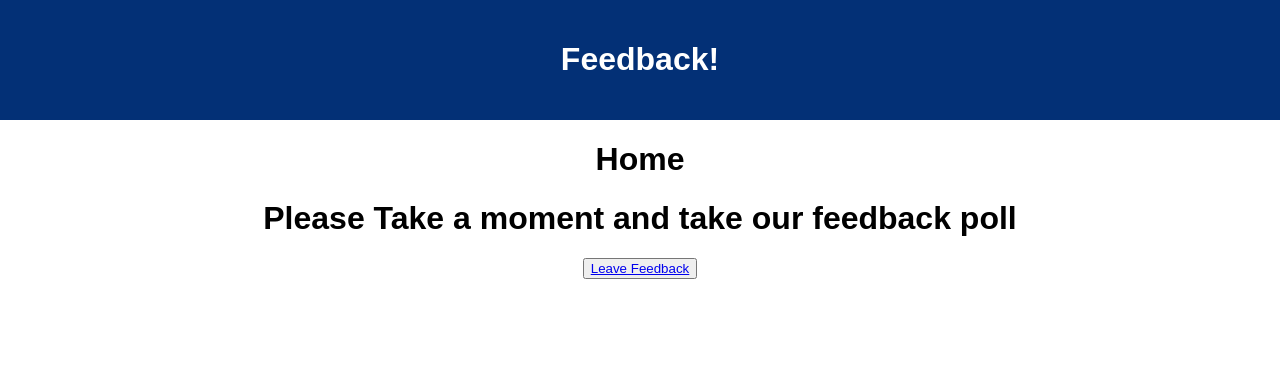
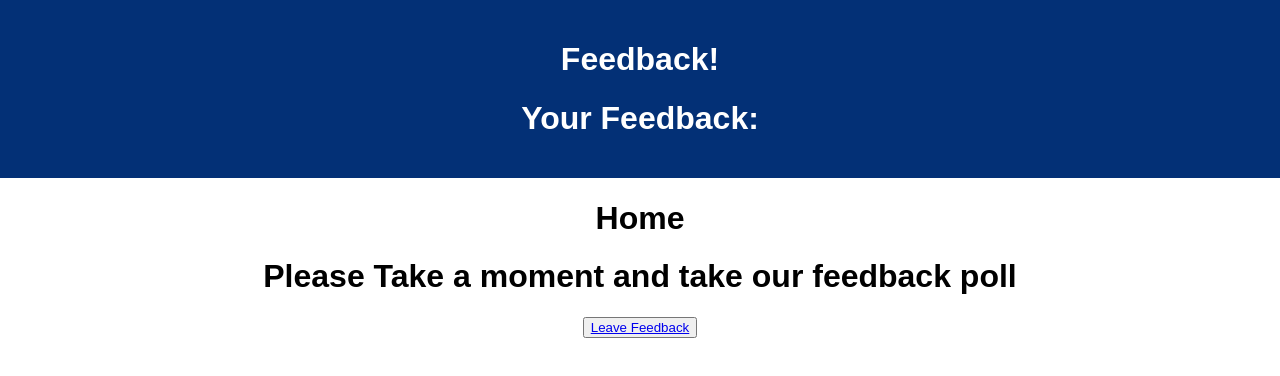
Before and after one commit to Frank-Raso/feedback-loop, a React (Create React App) app: page /Comments in a window 1280 px wide. Shown: the top 376 px of the page. Built offline with nearby package versions, Linux system fonts and the light colour scheme.

Commit message:
feelings

```diff
--- a/src/components/App/App.jsx
+++ b/src/components/App/App.jsx
@@ -1,6 +1,8 @@
 import React from 'react';
+import {useState} from 'react'
 import axios from 'axios';
 import './App.css';
+import {useSelector} from 'react-redux'
 import { Route, HashRouter } from 'react-router-dom';
 import Home from '../Home/Home';
 import Feeling from '../Feeling/Feeling';
@@ -12,11 +14,13 @@ import Success from '../Success/Success';
 
 
 function App() {
+  const feelBack = useSelector (store=> store.feedbackReducer)
 
   return (
     <div className='App'>
       <header className='App-header'>
         <h1 className='App-title'>Feedback!</h1>
+        <h1>Your Feedback:{feelBack}</h1>
 
       </header>
 
--- a/src/components/Comments/Comments.jsx
+++ b/src/components/Comments/Comments.jsx
@@ -1,4 +1,5 @@
 import React from 'react';
+import {useState} from 'react'
 
 function comments() {
   return (
--- a/src/components/Feeling/Feeling.jsx
+++ b/src/components/Feeling/Feeling.jsx
@@ -1,11 +1,33 @@
 import React from 'react';
+import {useState} from 'react'
+import {useDispatch} from 'react-redux'
+
+
 
 function Feeling() {
+
+const[feedback, setFeed] = useState('');
+const dispatch = useDispatch();
+
+  const FeelingIn = ()=>{
+    console.log('in FeelingIn:')
+    setFeed(event.target.value)
+  }
+
+  const setFeeling = ()=>{
+    dispatch({type:'SET_FEED', payload:feedback})
+  }
+
+
+
+
+
   return (
     <div>
       <h1>Feeling</h1>
-      <input placeholder="Feeling" type="text" />
-      <button><a href='/#/Understanding'>Submit</a></button>
+      <h1>{feedback}</h1>
+      <input placeholder="Feeling" type="text" onChange={FeelingIn} />
+      <button onClick={setFeeling} ><a href='/#/Understanding'>Submit</a></button>
     </div>
   );
 }
--- a/src/components/Home/Home.jsx
+++ b/src/components/Home/Home.jsx
@@ -1,4 +1,5 @@
 import React from 'react';
+import {useState} from 'react'
 
 
 
--- a/src/components/Review/Review.jsx
+++ b/src/components/Review/Review.jsx
@@ -1,4 +1,5 @@
 import React from 'react';
+import { useState } from 'react'
 
 function Review() {
   return (
--- a/src/components/Success/Success.jsx
+++ b/src/components/Success/Success.jsx
@@ -1,9 +1,10 @@
 import React from 'react';
+import {useState} from 'react'
 
 function Success() {
   return (
     <div>
-      <h1>Success your feedback has been submitted</h1>
+      <h1>Success! Your feedback has been submitted.</h1>
       <p>You may now leave this page or click below to add new feedback!</p>
 
       <button><a href='/' exact> Leave additional Feedback</a></button>
--- a/src/components/Support/Support.jsx
+++ b/src/components/Support/Support.jsx
@@ -1,10 +1,11 @@
 import React from 'react';
+import {useState} from 'react'
 
 function Support() {
   return (
     <div>
       <h1>Support</h1>
-      <input placeholder="Support" type="text" />
+      <input placeholder="Support" type="number" />
       <button><a href='/#/Comments'>Submit</a></button>
     </div>
   );
--- a/src/components/Understanding/Understanding.jsx
+++ b/src/components/Understanding/Understanding.jsx
@@ -1,10 +1,13 @@
 import React from 'react';
+import {useState} from 'react'
+import {useDispatch} from 'react-redux'
+
 
 function Understanding() {
   return (
     <div>
       <h1>Understanding</h1>
-      <input placeholder="Understanding" type="text" />
+      <input placeholder="Understanding" type="number" />
       <button><a href='/#/Support'>Submit</a></button>
 
     </div>
--- a/src/index.js
+++ b/src/index.js
@@ -7,9 +7,9 @@ import{ createStore, combineReducers } from 'redux';
 import { Provider } from 'react-redux';
 
 
-const animalReducer = ( state='', action ) =>{
-    console.log( 'in animalReducer:', action );
-    if( action.type === 'SET_FAV' ){
+const feedbackReducer = ( state='', action ) =>{
+    console.log( 'in feedbackReducer:', action );
+    if( action.type === 'SET_FEED' ){
         state = action.payload;
     }
     return state;
@@ -18,7 +18,7 @@ const animalReducer = ( state='', action ) =>{
 const store = createStore(
     combineReducers(
         {
-            animalReducer
+            feedbackReducer
         }
     ) // end combine
 ) // end store
```
